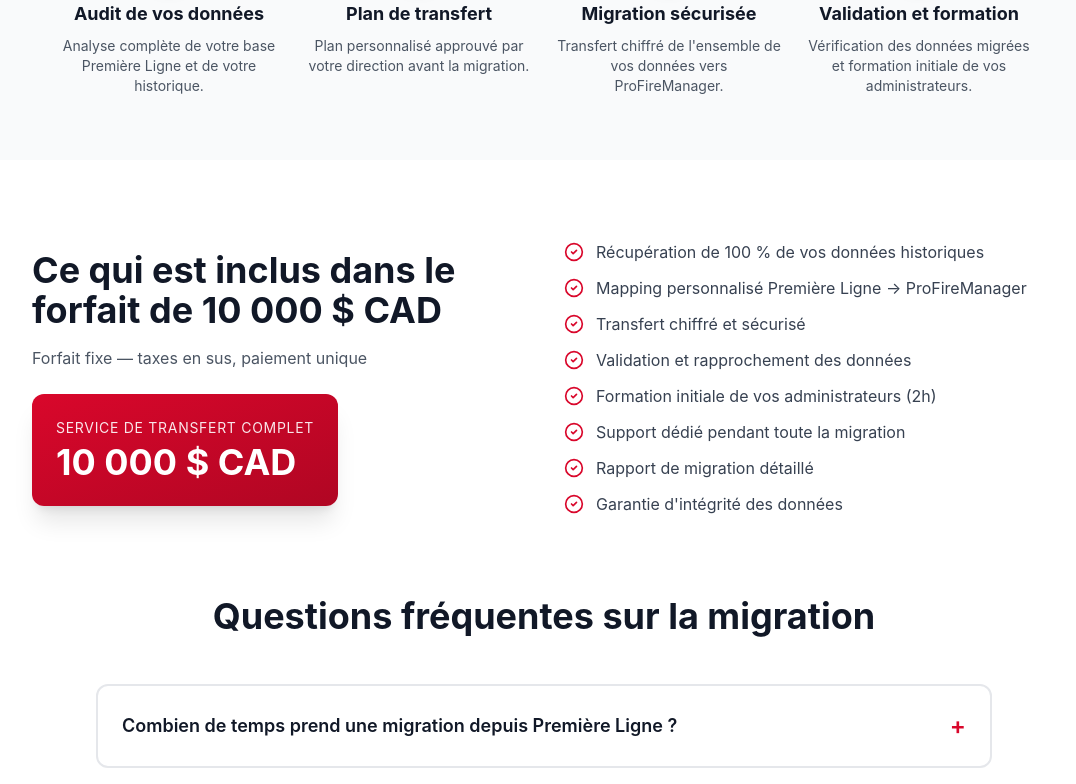
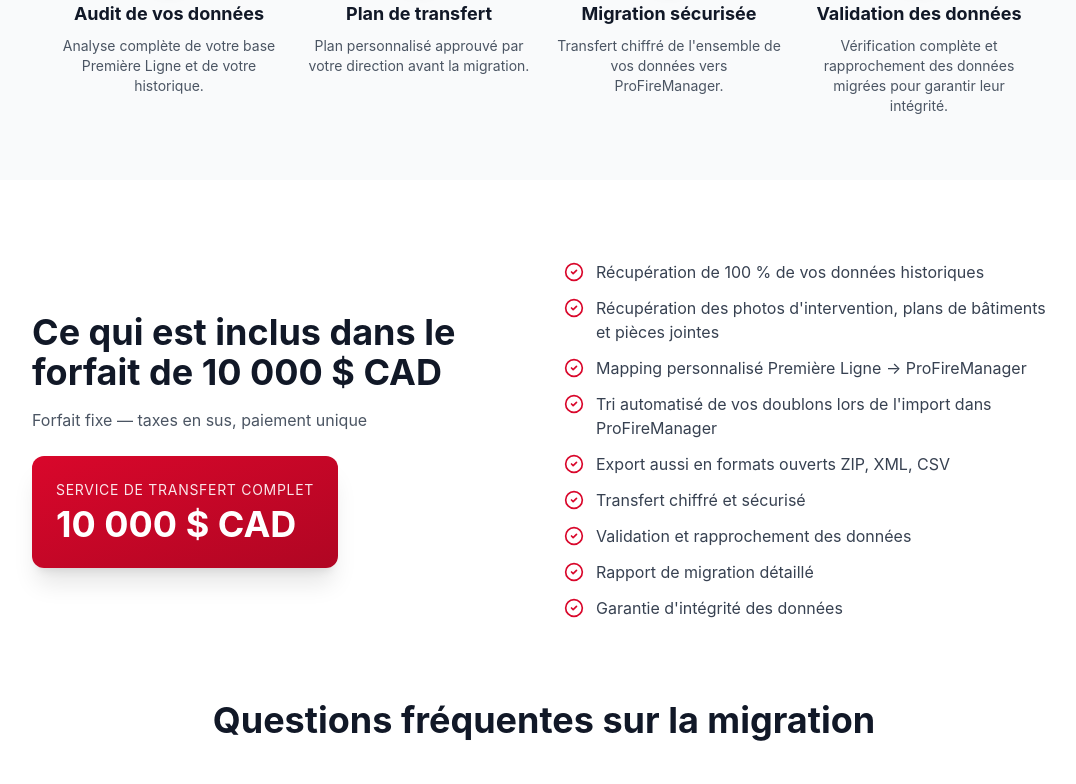
Before and after one commit to gussdub/Site-internet-ProFireManager, a React (Create React App) app in the folder frontend/: page /fr/migration-premiere-ligne in a window 1280 px wide. Shown: the part 1444-2228 px from the top of the page, without its empty margins (96-1172 px from the left). Built offline with nearby package versions, Linux system fonts and the light colour scheme.

Commit message:
auto-commit for 8a0d9ea5-f443-4aea-8d34-366ae9b92be0

```diff
--- a/frontend/src/i18n/translations.js
+++ b/frontend/src/i18n/translations.js
@@ -441,16 +441,17 @@ export const translations = {
         { step: '1', title: 'Audit de vos données', desc: 'Analyse complète de votre base Première Ligne et de votre historique.' },
         { step: '2', title: 'Plan de transfert', desc: 'Plan personnalisé approuvé par votre direction avant la migration.' },
         { step: '3', title: 'Migration sécurisée', desc: 'Transfert chiffré de l\'ensemble de vos données vers ProFireManager.' },
-        { step: '4', title: 'Validation et formation', desc: 'Vérification des données migrées et formation initiale de vos administrateurs.' }
+        { step: '4', title: 'Validation des données', desc: 'Vérification complète et rapprochement des données migrées pour garantir leur intégrité.' }
       ],
       includedTitle: 'Ce qui est inclus dans le forfait de 10 000 $ CAD',
       includedItems: [
         'Récupération de 100 % de vos données historiques',
+        'Récupération des photos d\'intervention, plans de bâtiments et pièces jointes',
         'Mapping personnalisé Première Ligne → ProFireManager',
+        'Tri automatisé de vos doublons lors de l\'import dans ProFireManager',
+        'Export aussi en formats ouverts ZIP, XML, CSV',
         'Transfert chiffré et sécurisé',
         'Validation et rapprochement des données',
-        'Formation initiale de vos administrateurs (2h)',
-        'Support dédié pendant toute la migration',
         'Rapport de migration détaillé',
         'Garantie d\'intégrité des données'
       ],
@@ -940,16 +941,17 @@ export const translations = {
         { step: '1', title: 'Data audit', desc: 'Comprehensive analysis of your Première Ligne database and history.' },
         { step: '2', title: 'Transfer plan', desc: 'Custom plan approved by your management before migration.' },
         { step: '3', title: 'Secure migration', desc: 'Encrypted transfer of all your data to ProFireManager.' },
-        { step: '4', title: 'Validation & training', desc: 'Migrated data verification and initial admin training.' }
+        { step: '4', title: 'Data validation', desc: 'Comprehensive verification and reconciliation of migrated data to guarantee integrity.' }
       ],
       includedTitle: 'What\'s included in the $10,000 CAD flat fee',
       includedItems: [
         'Recovery of 100% of your historical data',
+        'Recovery of intervention photos, building plans and attachments',
         'Custom mapping Première Ligne → ProFireManager',
+        'Automated duplicate sorting during import into ProFireManager',
+        'Export also in open formats ZIP, XML, CSV',
         'Encrypted and secure transfer',
         'Data validation and reconciliation',
-        'Initial admin training (2h)',
-        'Dedicated support throughout migration',
         'Detailed migration report',
         'Data integrity guarantee'
       ],
```
